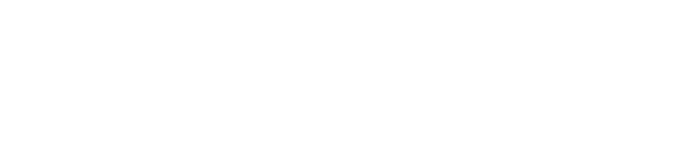
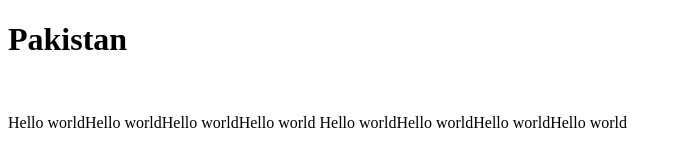
Before and after one commit to Wajid827/Test, a plain HTML site: page index.html in a window 1280 px wide. Shown: the whole page, without its empty margins (0-681 px from the left). Drawn offline with Linux system fonts and the light colour scheme.

Commit message:
Add paragraph

```diff
--- a/index.html
+++ b/index.html
@@ -6,6 +6,10 @@
     <title>Website</title>
 </head>
 <body>
+    <h1>Pakistan</h1><br>
+    <p>Hello worldHello worldHello worldHello world
+        Hello worldHello worldHello worldHello world
+    </p>
 
 </body>
 </html>
```
